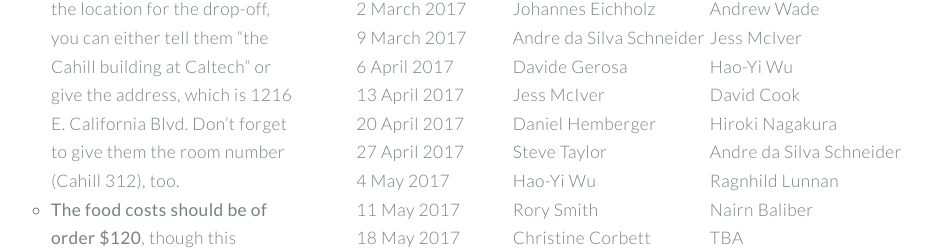
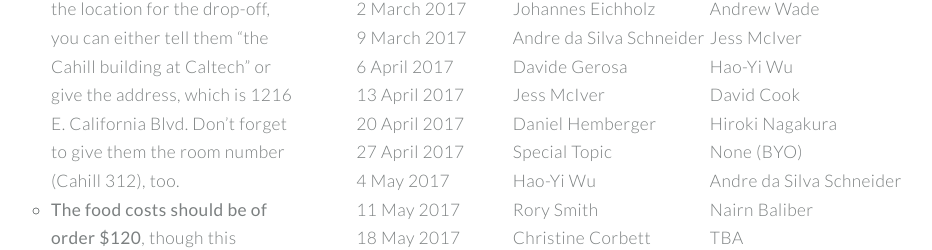
Before and after one commit to evejlee/alurban.github.io, a plain HTML site: page postdoclunch.html in a window 1280 px wide. Shown: the part 1753-2003 px from the top of the page, without its empty margins (161-1093 px from the left). Drawn offline with Linux system fonts and the light colour scheme.

Commit message:
Updating the schedule for 27 April

```diff
--- a/postdoclunch.html
+++ b/postdoclunch.html
@@ -134,8 +134,8 @@ Free for personal and commercial use under the CCA 3.0 license (html5up.net/lice
 								<tr> <td> 6 April 2017 </td> <td> Davide Gerosa </td> <td> Hao-Yi Wu </td> </tr>
 								<tr> <td> 13 April 2017 </td> <td> Jess McIver </td> <td> David Cook </td> </tr>
 								<tr> <td> 20 April 2017 </td> <td> Daniel Hemberger </td> <td> Hiroki Nagakura </td> </tr>
-								<tr> <td> 27 April 2017 </td> <td> Steve Taylor </td> <td> Andre da Silva Schneider </td> </tr>
-								<tr> <td> 4 May 2017 </td> <td> Hao-Yi Wu </td> <td> Ragnhild Lunnan </td> </tr>
+								<tr> <td> 27 April 2017 </td> <td> Special Topic </td> <td> None (BYO) </td> </tr>
+								<tr> <td> 4 May 2017 </td> <td> Hao-Yi Wu </td> <td> Andre da Silva Schneider </td> </tr>
 								<tr> <td> 11 May 2017 </td> <td> Rory Smith </td> <td> Nairn Baliber </td> </tr>
 								<tr> <td> 18 May 2017 </td> <td> Christine Corbett </td> <td> TBA </td> </tr>
 							</table>
```
